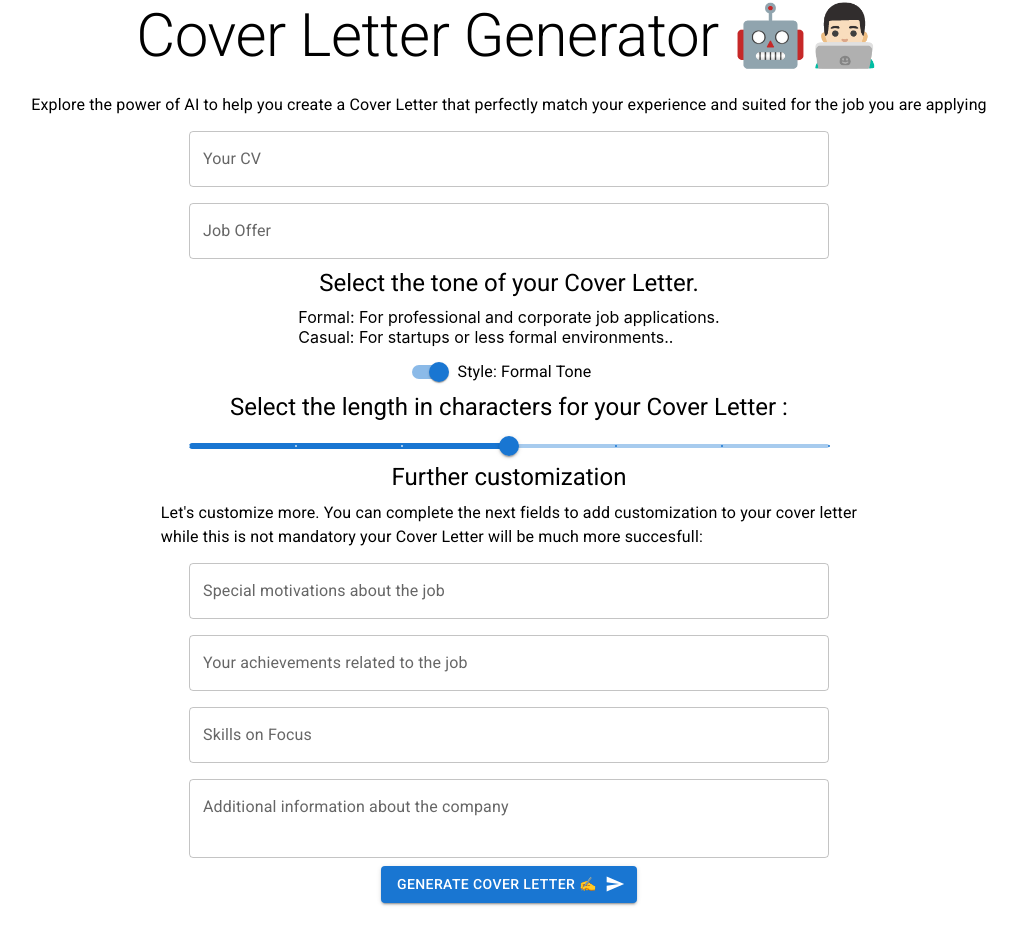
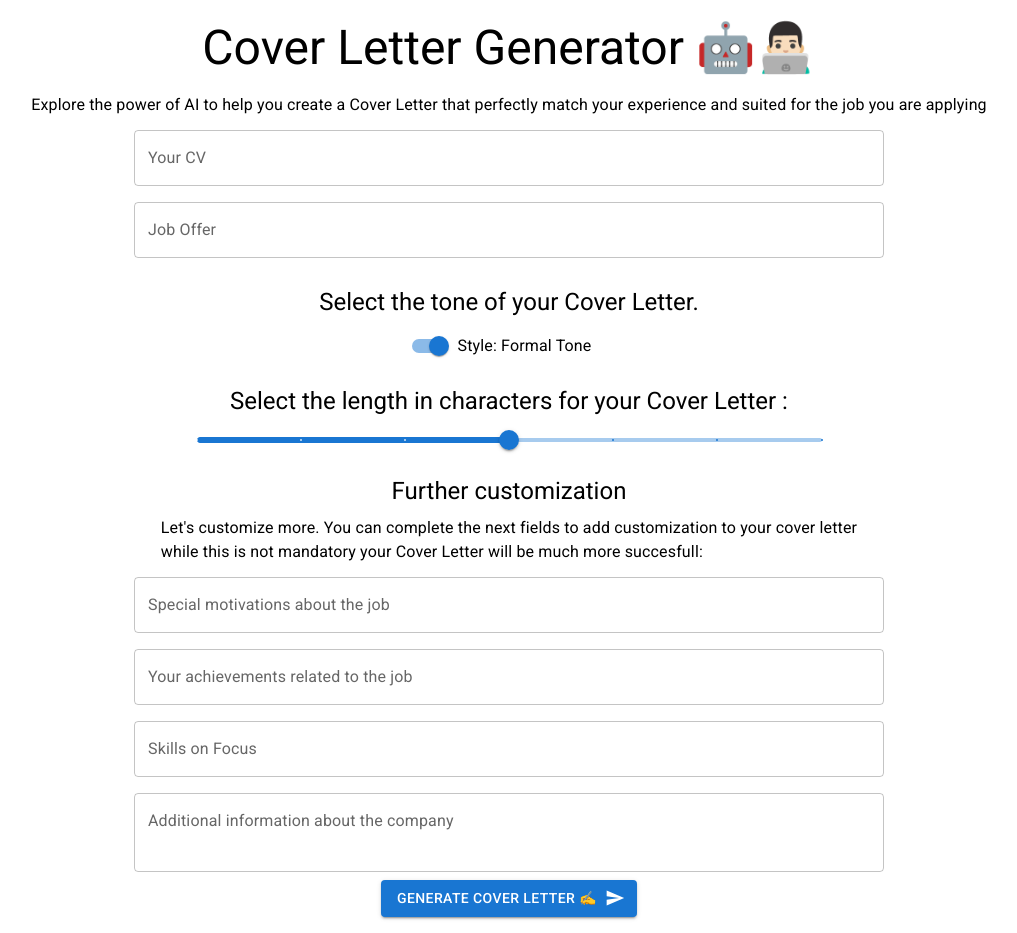
Before and after one commit to AndresBarriga/OpenAI-ContentGenerator, a React (Create React App) app: page /coverLetterWriter in a window 1280 px wide. Shown: the whole page, without its empty margins (131-1148 px from the left). Built offline with nearby package versions, Linux system fonts and the light colour scheme; a web font is replaced by a local one.

Commit message:
Layout changes

```diff
--- a/src/App.css
+++ b/src/App.css
@@ -1,5 +1,9 @@
 .App {
-  text-align: center;
+
+
+  padding-left: 15px;
+  padding-right: 15px;
+
 }
 
 .App-logo {
--- a/src/Components/CoverLetter.js
+++ b/src/Components/CoverLetter.js
@@ -39,32 +39,6 @@ const [selectedTone, setSelectedTone] = useState("Formal Tone");
     e.preventDefault();
     setLoading(true);
     const lengthAsString = length.toString()
-   /*  const originallength = length;
-    const lengthAsString = originallength.toString()
-    const cv = cv;
-    const joboffer = joboffer;
-    const length = lengthAsString;
-    const selectedTone = selectedTone
-    const interest = interest
-    const achievements = achievements
-    const skills = skills
-    const company = company */
-
-
-    console.log(skills)
-
-  /*   const message = `
-      CV: ${cv}
-      joboffer: ${joboffer}
-      length: ${lengthAsString}
-      selectedTone: ${selectedTone}
-      interest: ${interest}
-      achievements: ${achievements}
-      skills: ${skills}
-      company: ${company}
-    `; */
-
-    /* console.log(message) */
 
     fetch("http://localhost:3001/coverLetterWriter", {
       method: "POST",
@@ -98,21 +72,23 @@ const [selectedTone, setSelectedTone] = useState("Formal Tone");
 
   return (
     <div className="App">
+
       <Box
         component="div"
         sx={{
           display: 'flex',
           flexDirection: 'column',
           alignItems: 'center',
-          '& .MuiTextField-root': { m: 1, width: '50%' }, // Make text fields full width
+          '& .MuiTextField-root': { m: 1, width: '60%' }, // Make text fields full width
         }}
         noValidate
         autoComplete="off"
       >
-        <Typography variant="h2" gutterBottom>
+        <Typography variant="h3" style={{ paddingTop: "20px" }}
+        gutterBottom>
           Cover Letter Generator 🤖👨🏻‍💻
         </Typography>
-        <Typography variant="body1" gutterBottom>
+        <Typography variant="body1" style={{ paddingInline: "auto" }} gutterBottom>
           Explore the power of AI to help you create a Cover Letter that perfectly match your experience and suited for the job you are applying
         </Typography>
         <TextField
@@ -134,19 +110,19 @@ const [selectedTone, setSelectedTone] = useState("Formal Tone");
           maxRows={6}
         />
 
-         <Typography variant="h5"gutterBottom
+         <Typography variant="h5" style={{ paddingTop: "20px" }} gutterBottom
         sx={{
           textAlign: 'left'
         }}>
          Select the tone of your Cover Letter.
         </Typography>
-        <Typography variant="body3"gutterBottom
+        {/* <Typography variant="body3"gutterBottom
         sx={{
           textAlign: 'left'
         }}>
          Formal: For professional and corporate job applications. <br></br>
 Casual: For startups or less formal environments..
-        </Typography>
+        </Typography> */}
 
         <FormControlLabel
           control={
@@ -162,7 +138,7 @@ Casual: For startups or less formal environments..
             textAlign: 'left',
           }}
         />
-        <Typography variant="h5"gutterBottom
+        <Typography variant="h5" style={{ paddingTop: "20px" }} gutterBottom
         sx={{
           textAlign: 'left'
         }}>
@@ -182,7 +158,7 @@ Casual: For startups or less formal environments..
           min={150}
           max={450}
         />
-        <Typography variant="h5"gutterBottom
+        <Typography variant="h5" style={{ paddingTop: "20px" }} gutterBottom
         sx={{
           textAlign: 'left'
         }}>
@@ -254,7 +230,7 @@ Casual: For startups or less formal environments..
         </Typography>
       <Paper className="paper-container" elevation={3}>
         {/* Display the entire response message as is */}
-        <pre style={{ padding: '20px', whiteSpace: 'pre-wrap' }}>{response}</pre>
+        <p style={{ padding: '20px' }}>{response}</p>
       </Paper>
     </div>
   </div>
```
